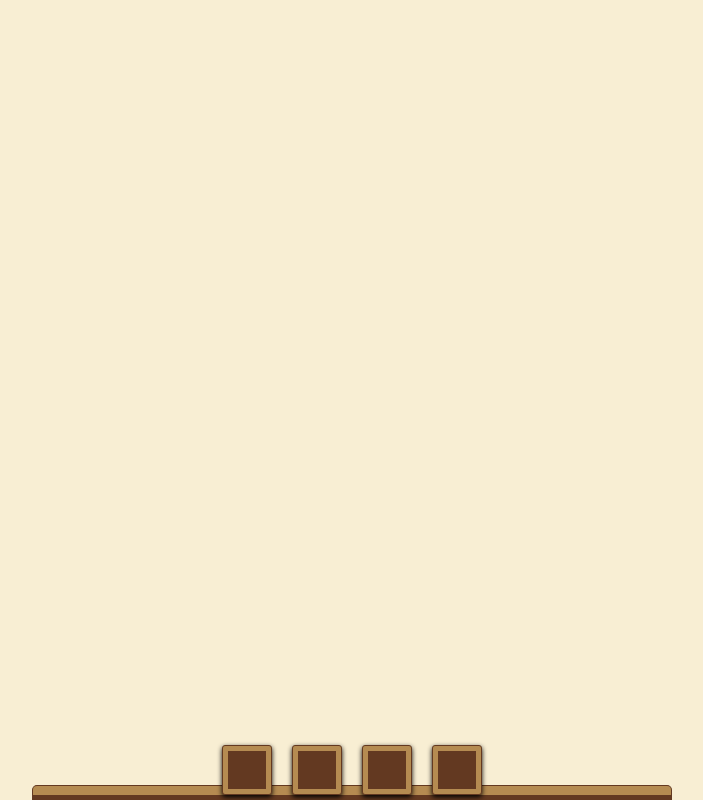
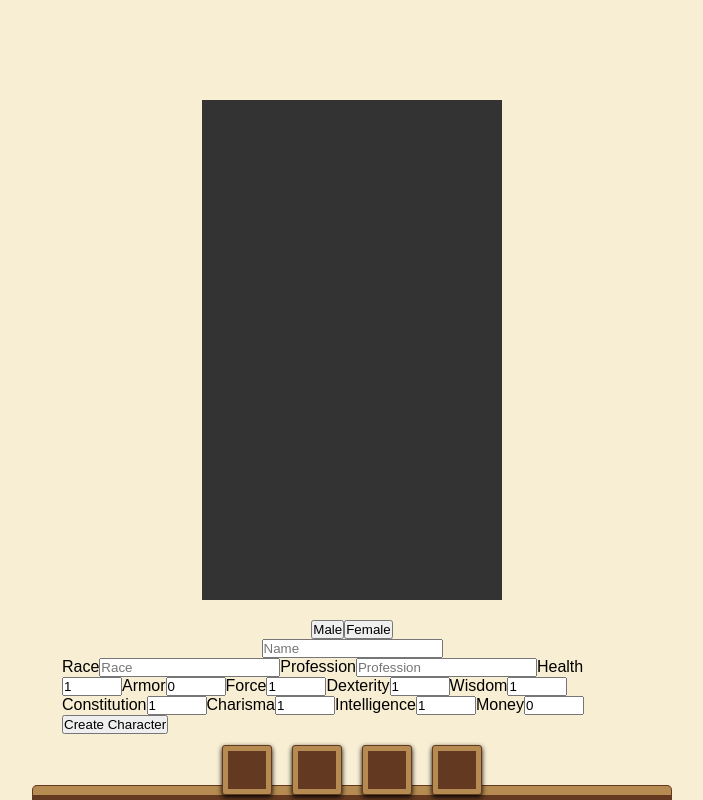
Before and after one commit to maevanapcontact/rpg-manager-app, a React (Create React App) app: page /create in a window 1280 px wide. Shown: the whole page, without its empty margins (288-991 px from the left). Built offline with nearby package versions, Linux system fonts and the light colour scheme; no server answers.

Commit message:
[#5] feat: build form to create character

```diff
--- a/src/components/App.jsx
+++ b/src/components/App.jsx
@@ -5,6 +5,7 @@ import ApolloClient from 'apollo-boost';
 import { ApolloProvider } from 'react-apollo';
 
 import Log from './Log';
+import CreateCharacter from './CreateCharacter';
 import InfoBar from './InfoBar';
 import Dashboard from './Dashboard';
 import MainMenu from './MainMenu';
@@ -32,6 +33,7 @@ export default function App() {
         <InfoBar />
         <Content>
           <Route path="/" exact component={Log} />
+          <Route path="/create" exact component={CreateCharacter} />
           <Route path="/character" exact component={Character} />
           <Route path="/quests" exact component={Dashboard} />
           <Route path="/bank" exact component={Dashboard} />
--- /dev/null
+++ b/src/components/CreateCharacter.jsx
@@ -0,0 +1,208 @@
+import React, { useState } from 'react';
+import styled from 'styled-components';
+import gql from 'graphql-tag';
+import { Mutation } from 'react-apollo';
+
+const CREATE_CHARACTER = gql`
+  mutation addCharacter(
+    $name: String!,
+    $race: String!,
+    $picture: String,
+    $gender: String,
+    $profession: String,
+    $health: Int,
+    $armor: Int,
+    $force: Int,
+    $dexterity: Int,
+    $wisdom: Int,
+    $constitution: Int,
+    $charisma: Int,
+    $intelligence: Int,
+    $money: Float
+  ) {
+    addCharacter(
+      name: $name,
+      race: $race,
+      picture: $picture,
+      gender: $gender,
+      profession: $profession,
+      health: $health,
+      armor: $armor,
+      force: $force,
+      dexterity: $dexterity,
+      wisdom: $wisdom,
+      constitution: $constitution,
+      charisma: $charisma,
+      intelligence: $intelligence,
+      money: $money
+    ) {
+      id
+    }
+  }
+`;
+
+const Root = styled.section`
+  width: 100%;
+  max-width: 600px;
+  margin: auto;
+  padding: 10px;
+`;
+
+const CharacterForm = styled.form``;
+
+const InnerForm = styled.div``;
+
+const Img = styled.div`
+  width: 100%;
+  max-width: 300px;
+  height: 500px;
+  background: #333;
+  margin: 80px auto 20px auto;
+`;
+
+const Label = styled.label``;
+
+const Name = styled(Label)`
+  display: block;
+  margin: auto;
+  text-align: center;
+`;
+
+const Input = styled.input``;
+
+const GenderChoice = styled.div`
+  display: flex;
+  justify-content: center;
+`;
+
+const Gender = styled.button``;
+
+const Submit = styled.button``;
+
+function HandleSubmit(evt) {
+  evt.preventDefault();
+}
+
+export default function CreateCharacter() {
+  const [picture, setPicture] = useState('male');
+  const [gender, setGender] = useState('male');
+  const [name, setName] = useState('');
+  const [race, setRace] = useState('');
+  const [profession, setProfession] = useState('');
+  const [health, setHealth] = useState(1);
+  const [armor, setArmor] = useState(0);
+  const [force, setForce] = useState(1);
+  const [dexterity, setDexterity] = useState(1);
+  const [wisdom, setWisdom] = useState(1);
+  const [constitution, setConstitution] = useState(1);
+  const [charisma, setCharisma] = useState(1);
+  const [intelligence, setIntelligence] = useState(1);
+  const [money, setMoney] = useState(0);
+
+  return (
+    <Mutation mutation={CREATE_CHARACTER}>
+      {addCharacter => (
+        <Root>
+          <CharacterForm onSubmit={HandleSubmit}>
+            <Img />
+            <GenderChoice>
+              <Gender
+                type="button"
+                onClick={() => {
+                  setGender('male');
+                  setPicture('male');
+                }}
+              >
+                Male
+              </Gender>
+              <Gender
+                type="button"
+                onClick={() => {
+                  setGender('female');
+                  setPicture('female');
+                }}
+              >
+                Female
+              </Gender>
+            </GenderChoice>
+            <Name>
+              <Input type="text" value={name} placeholder="Name" onChange={evt => setName(evt.target.value)} />
+            </Name>
+            <InnerForm>
+              <Label>
+                Race
+                <Input type="text" value={race} placeholder="Race" onChange={evt => setRace(evt.target.value)} />
+              </Label>
+              <Label>
+                Profession
+                <Input type="text" value={profession} placeholder="Profession" onChange={evt => setProfession(evt.target.value)} />
+              </Label>
+              <Label>
+                Health
+                <Input type="number" value={health} min={0} max={100} onChange={evt => setHealth(evt.target.value)} />
+              </Label>
+              <Label>
+                Armor
+                <Input type="number" value={armor} min={0} max={100} onChange={evt => setArmor(evt.target.value)} />
+              </Label>
+              <Label>
+                Force
+                <Input type="number" value={force} min={0} max={100} onChange={evt => setForce(evt.target.value)} />
+              </Label>
+              <Label>
+                Dexterity
+                <Input type="number" value={dexterity} min={0} max={100} onChange={evt => setDexterity(evt.target.value)} />
+              </Label>
+              <Label>
+                Wisdom
+                <Input type="number" value={wisdom} min={0} max={100} onChange={evt => setWisdom(evt.target.value)} />
+              </Label>
+              <Label>
+                Constitution
+                <Input type="number" value={constitution} min={0} max={100} onChange={evt => setConstitution(evt.target.value)} />
+              </Label>
+              <Label>
+                Charisma
+                <Input type="number" value={charisma} min={0} max={100} onChange={evt => setCharisma(evt.target.value)} />
+              </Label>
+              <Label>
+                Intelligence
+                <Input type="number" value={intelligence} min={0} max={100} onChange={evt => setIntelligence(evt.target.value)} />
+              </Label>
+              <Label>
+                Money
+                <Input type="number" value={money} min={0} max={100} onChange={evt => setMoney(evt.target.value)} />
+              </Label>
+            </InnerForm>
+            <Submit
+              type="submit"
+              onClick={(evt) => {
+                evt.preventDefault();
+                addCharacter({
+                  variables: {
+                    name,
+                    race,
+                    picture,
+                    gender,
+                    profession,
+                    health: parseInt(health, 10),
+                    armor: parseInt(armor, 10),
+                    force: parseInt(force, 10),
+                    dexterity: parseInt(dexterity, 10),
+                    wisdom: parseInt(wisdom, 10),
+                    constitution: parseInt(constitution, 10),
+                    charisma: parseInt(charisma, 10),
+                    intelligence: parseInt(intelligence, 10),
+                    money: parseFloat(money),
+                  },
+                });
+              }}
+            >
+              Create Character
+            </Submit>
+          </CharacterForm>
+        </Root>
+      )}
+    </Mutation>
+  );
+}
```
Also changed, not shown: src/components/Log.jsx (line endings or trailing spaces).
